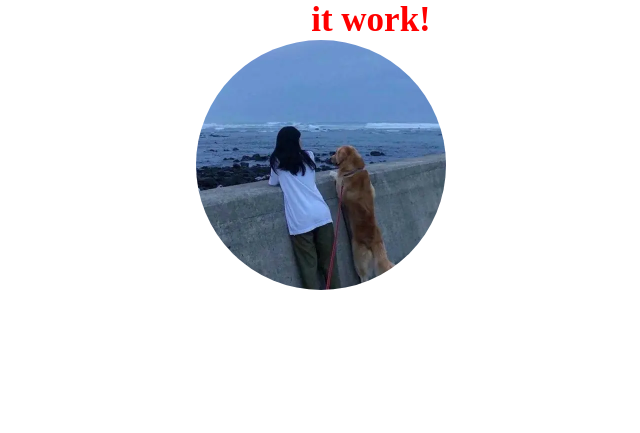
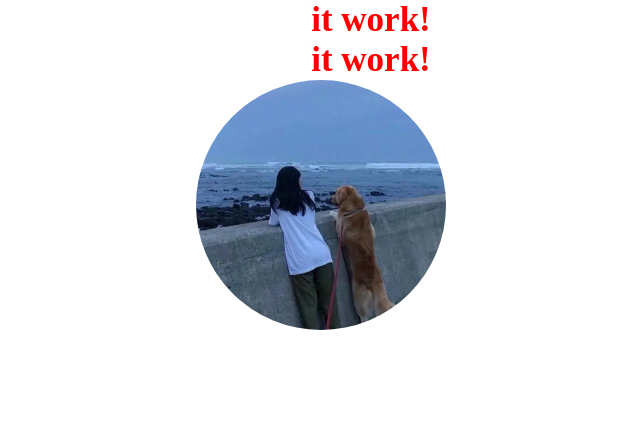
Before and after one commit to qin500/lianxi2, a plain HTML site: page index.html in a window 1280 px wide. Shown: the whole page, without its empty margins (269-909 px from the left). Drawn offline with Linux system fonts and the light colour scheme.

Commit message:
second commit

```diff
--- a/index.html
+++ b/index.html
@@ -7,6 +7,7 @@
 </head>
 <body>
 <h1>it work!</h1>
+<h1>it work!</h1>
 
 <div class="mp">
     <img src="img/photo.png" alt="">
```
